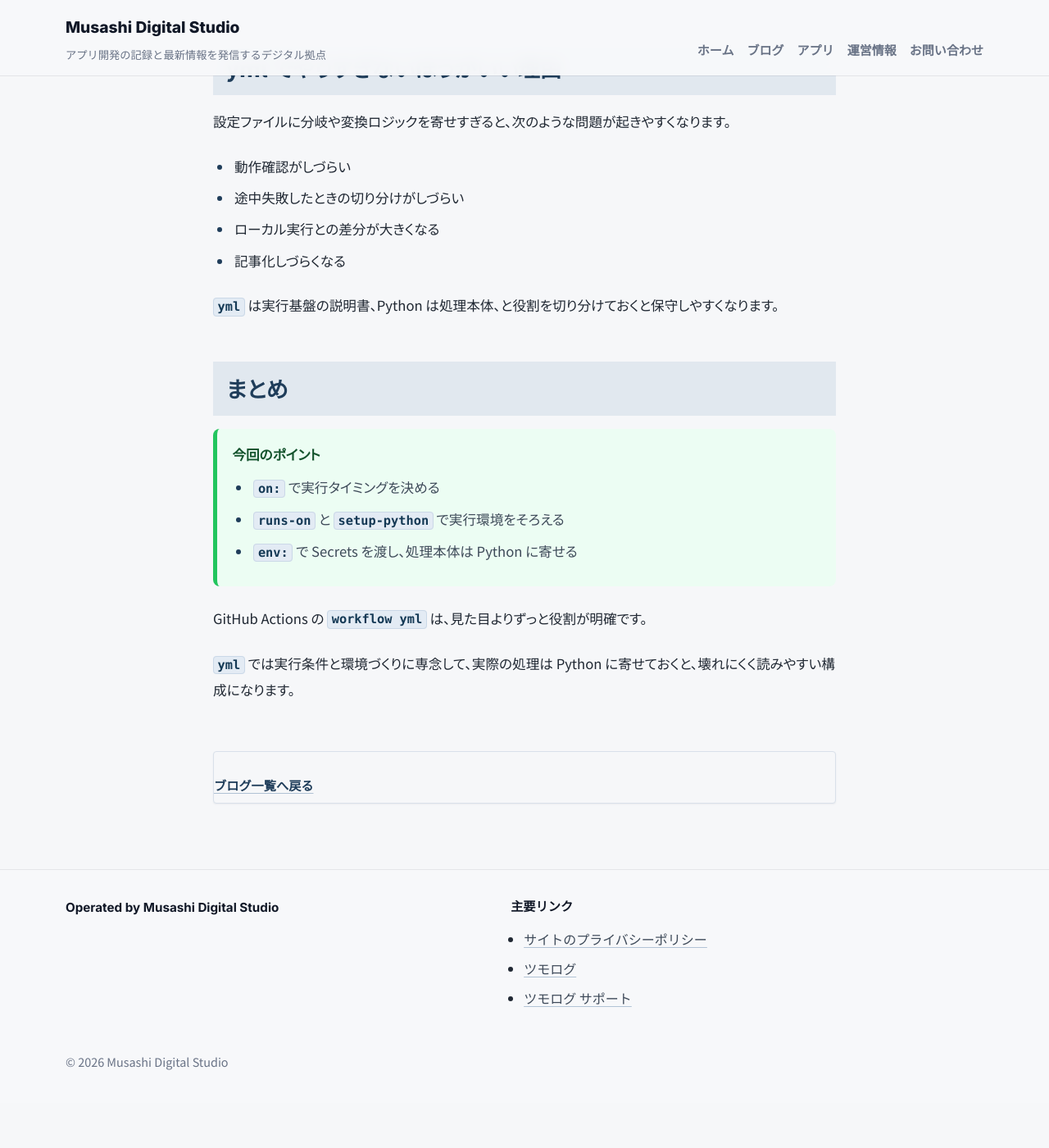
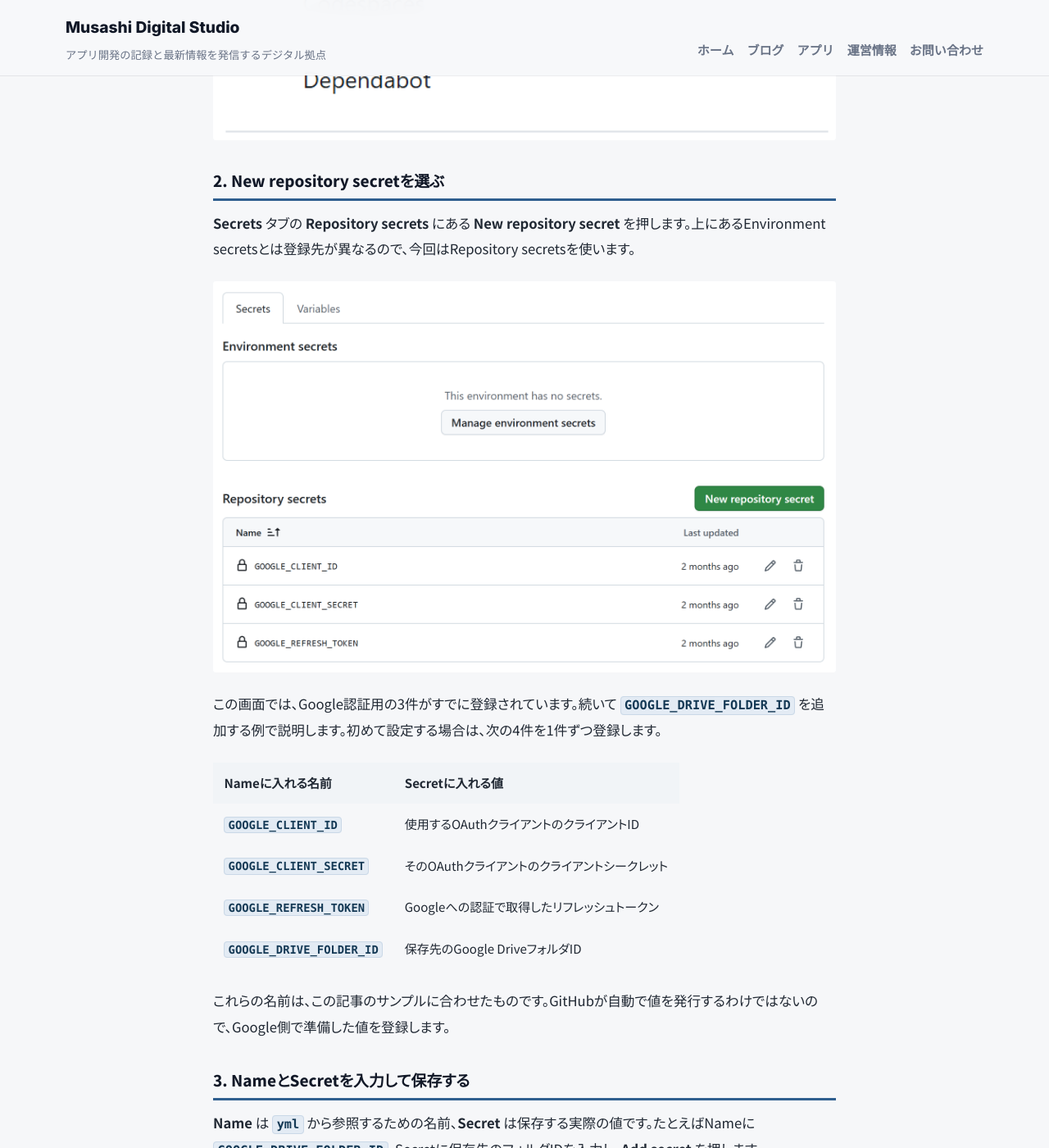
Before and after one commit to yasuhiro-toyoda/yasuhiro-toyoda.github.io, a Jekyll site: the page built from _posts/2026/04/2026-04-16-GitHub Actions の yml は何を書いているのか.md, in a window 1280 px wide and 1400 px high, scrolled down 5339 px. Shown: the whole window at 82% size. Built offline with Jekyll 4.4.1, drawn with Linux system fonts in a browser that asks for light colours; before the commit the page ends 6684 px from its top, so only the background shows below that; some of the changed text lies outside the part shown.

Commit message:
docs: add sanitized Secrets setup screenshots to Actions article
Refs #22

```diff
--- a/_posts/2026/04/2026-04-16-GitHub Actions の yml は何を書いているのか.md
+++ b/_posts/2026/04/2026-04-16-GitHub Actions の yml は何を書いているのか.md
@@ -1,9 +1,9 @@
 ---
 layout: post
 title: "GitHub Actions の yml は何を書いているのか"
-description: "GitHub Actions の workflow yml で何を書くのかを、schedule / runs-on / checkout / secrets / python 実行の順で整理します。"
+description: "GitHub Actions の workflow yml の役割を整理し、Repository Secretsの登録手順をスクリーンショット付きで解説します。"
 date: 2026-04-16 12:00:00 +0900
-updated_at:
+updated_at: 2026-10-04 14:00:00 +0900
 category: 開発
 tags:
   - workflow
@@ -11,7 +11,7 @@ tags:
   - dev-memo
 thumbnail: /assets/images/blog/2026-04-16-github-actions-yml/thumbnail.png
 thumbnail_alt: "GitHub Actionsのymlの読み方。設定を読む人物と時計・鍵を描いたイラスト"
-excerpt: "GitHub Actions の yml は、いつ動かすか、どんな環境で動かすか、Secrets をどう渡すかを書くための設定ファイルです。"
+excerpt: "GitHub Actions の yml の読み方と、Secretsを画面から登録してPythonに渡すまでの流れを整理します。"
 ---
 {% assign related_scraping_url = '/blog/2026/04/16/GitHub-Actionsを使った無料スクレイピング術/' | relative_url %}
 {% include bookmark-card.html
@@ -146,6 +146,45 @@ Python のスクレイピング用途なら、まずはこれで十分です。
 
 このステップがあることで、毎回クリーンな GitHub Actions 環境でも同じ依存関係を再現できます。
 
+## GitHubの画面でSecretsを登録する
+
+`yml` にSecretsの参照を書く前に、GitHub側に値を登録しておきます。ここでは、上のサンプルで使う4つの値を **Repository secrets** に登録します。
+
+掲載画面は2026年4月に撮影したものです。アカウント名・リポジトリ名・URL・プロフィール画像などが写る範囲は切り取り、認証情報やフォルダIDの実際の値は掲載していません。
+
+### 1. SettingsからActionsのSecretsを開く
+
+対象リポジトリの **Settings** を開き、左側の **Secrets and variables → Actions** を選びます。リポジトリ上部にもActionsタブがありますが、Secretsの登録先はSettings内です。
+
+![Settingsの左メニューでSecrets and variablesを展開し、Actionsを選べる状態](/assets/images/blog/2026-04-16-github-actions-yml/secrets-menu.png)
+
+### 2. New repository secretを選ぶ
+
+**Secrets** タブの **Repository secrets** にある **New repository secret** を押します。上にあるEnvironment secretsとは登録先が異なるので、今回はRepository secretsを使います。
+
+![SecretsタブにあるRepository secretsの一覧とNew repository secretボタン](/assets/images/blog/2026-04-16-github-actions-yml/repository-secrets.png)
+
+この画面では、Google認証用の3件がすでに登録されています。続いて `GOOGLE_DRIVE_FOLDER_ID` を追加する例で説明します。初めて設定する場合は、次の4件を1件ずつ登録します。
+
+| Nameに入れる名前 | Secretに入れる値 |
+| --- | --- |
+| `GOOGLE_CLIENT_ID` | 使用するOAuthクライアントのクライアントID |
+| `GOOGLE_CLIENT_SECRET` | そのOAuthクライアントのクライアントシークレット |
+| `GOOGLE_REFRESH_TOKEN` | Googleへの認証で取得したリフレッシュトークン |
+| `GOOGLE_DRIVE_FOLDER_ID` | 保存先のGoogle DriveフォルダID |
+
+これらの名前は、この記事のサンプルに合わせたものです。GitHubが自動で値を発行するわけではないので、Google側で準備した値を登録します。
+
+### 3. NameとSecretを入力して保存する
+
+**Name** は `yml` から参照するための名前、**Secret** は保存する実際の値です。たとえばNameに `GOOGLE_DRIVE_FOLDER_ID`、Secretに保存先のフォルダIDを入力し、**Add secret** を押します。
+
+![New secretフォームでNameにGOOGLE_DRIVE_FOLDER_IDを入力した状態。Secret欄は未入力](/assets/images/blog/2026-04-16-github-actions-yml/new-secret.png)
+
+画像のSecret欄は未入力です。実際に保存するときは自分の値を入力してください。登録後は一覧に戻り、必要な4つの名前がそろっていることを確認します。
+
+操作の詳細は[GitHub公式ドキュメント「GitHub Actionsでのシークレットの使用」](https://docs.github.com/ja/actions/how-tos/write-workflows/choose-what-workflows-do/use-secrets)でも確認できます。
+
 ## env: で Secrets を Python に渡す
 
 {% raw %}
@@ -169,7 +208,11 @@ Python 側では `os.environ["..."]` で受け取ります。
 - `yml`: Secrets を安全に渡す
 - Python: 環境変数として受け取って使う
 
-この構造にしておけば、ソースコードを公開しても認証情報はコード上に出ません。
+たとえば `GOOGLE_CLIENT_ID` の行では、左側がPythonに渡す環境変数名、右側の `secrets.GOOGLE_CLIENT_ID` がGitHubに登録したSecretの参照です。上で登録したNameと、`secrets.` の後ろの名前をそろえます。
+
+Secretが未登録だったり、参照する名前を間違えたりすると、その参照は空文字列になります。認証エラーが出たら、まず登録先のリポジトリと名前の対応を確認します。
+
+この構造なら、認証情報の値を `yml` やPythonのソースコードに直接書かずに済みます。ただし、確認のために `print()` や `echo` で値を出力しないようにします。実行ログやスクリーンショットにも認証情報を残さないことが大切です。
 
 ## 最後に python main.py を実行する
 
@@ -197,6 +240,7 @@ Python 側では `os.environ["..."]` で受け取ります。
 {% capture yml_points %}
 - `on:` で実行タイミングを決める
 - `runs-on` と `setup-python` で実行環境をそろえる
+- SettingsでRepository Secretsを登録し、Nameと参照名をそろえる
 - `env:` で Secrets を渡し、処理本体は Python に寄せる
 {% endcapture %}
 {% include callout.html type="tip" title="今回のポイント" content=yml_points %}
```
Also changed, not shown: assets/images/blog/2026-04-16-github-actions-yml/new-secret.png (added), assets/images/blog/2026-04-16-github-actions-yml/repository-secrets.png (added), assets/images/blog/2026-04-16-github-actions-yml/secrets-menu.png (added).
